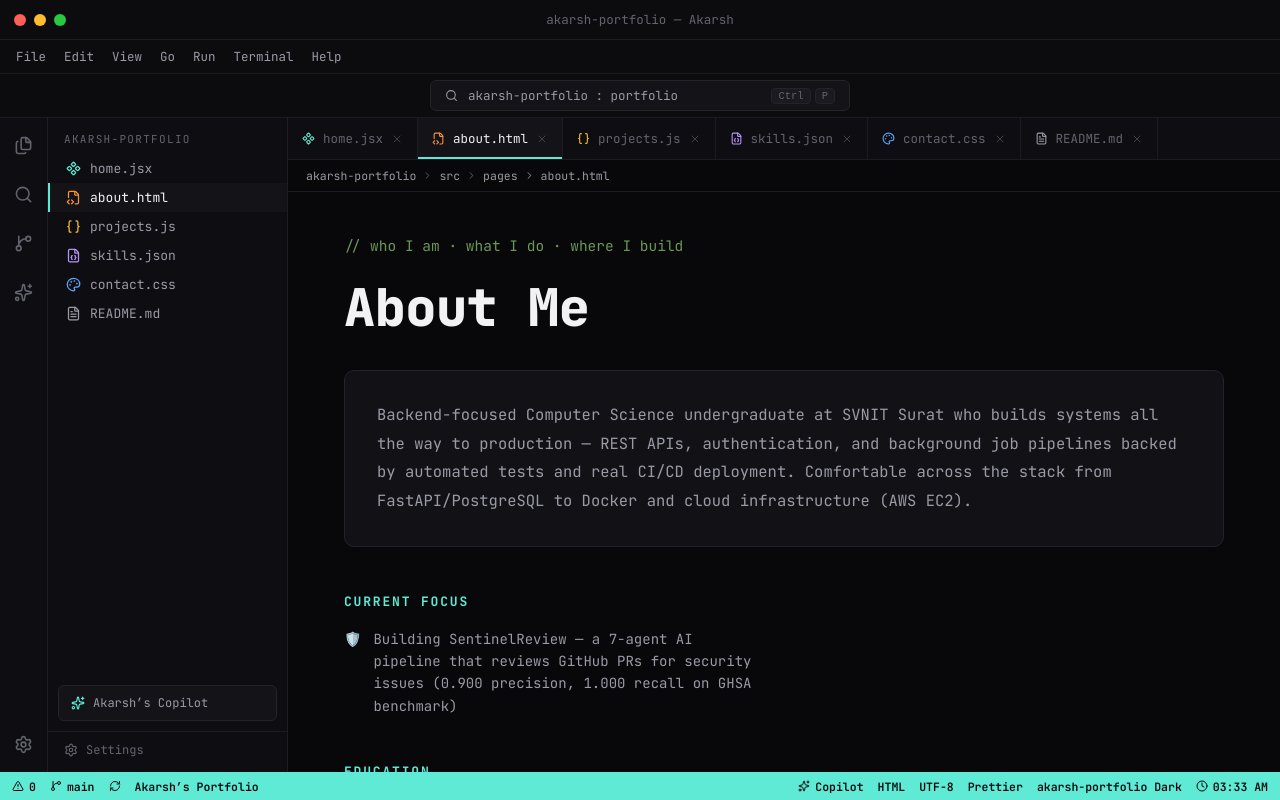
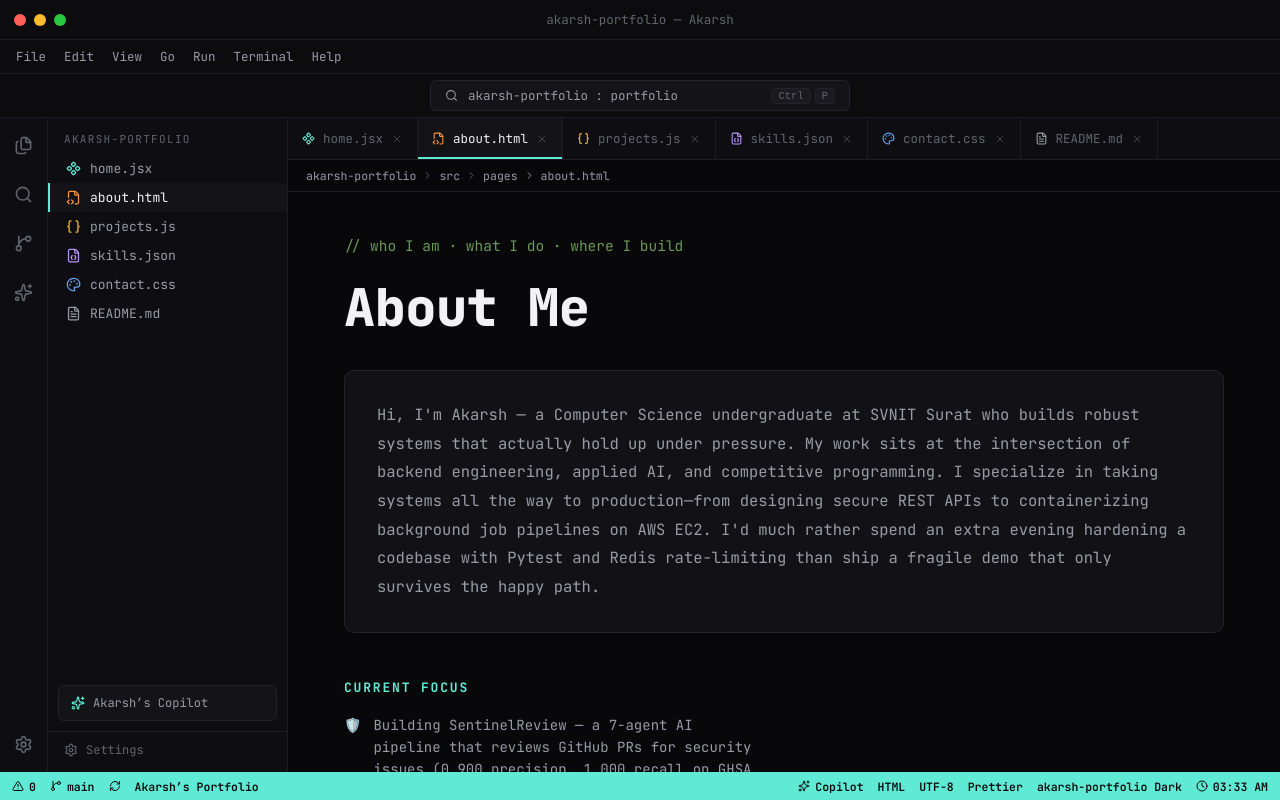
Before and after one commit to akarshjain05/portfolio, a React (Vite) app: page /about in a window 1280 px wide. Built offline with nearby package versions, Linux system fonts and the light colour scheme.

Commit message:
content: rewrite bio to synthesize resume technical depth with personality

```diff
--- a/src/data/portfolioData.js
+++ b/src/data/portfolioData.js
@@ -17,7 +17,7 @@ export const profile = {
   heroLine: "Building backend & AI systems that hold up under pressure.",
   summary:
     "I work at the intersection of backend engineering, applied AI, and competitive programming. I care about the things demos usually skip past — correctness, edge cases, and performance — not just something that works once on stage.",
-  bio: "Backend-focused Computer Science undergraduate at SVNIT Surat who builds systems all the way to production — REST APIs, authentication, and background job pipelines backed by automated tests and real CI/CD deployment. Comfortable across the stack from FastAPI/PostgreSQL to Docker and cloud infrastructure (AWS EC2).",
+  bio: "Hi, I'm Akarsh — a Computer Science undergraduate at SVNIT Surat who builds robust systems that actually hold up under pressure. My work sits at the intersection of backend engineering, applied AI, and competitive programming. I specialize in taking systems all the way to production—from designing secure REST APIs to containerizing background job pipelines on AWS EC2. I'd much rather spend an extra evening hardening a codebase with Pytest and Redis rate-limiting than ship a fragile demo that only survives the happy path.",
   location: "India",
 };
 
```
